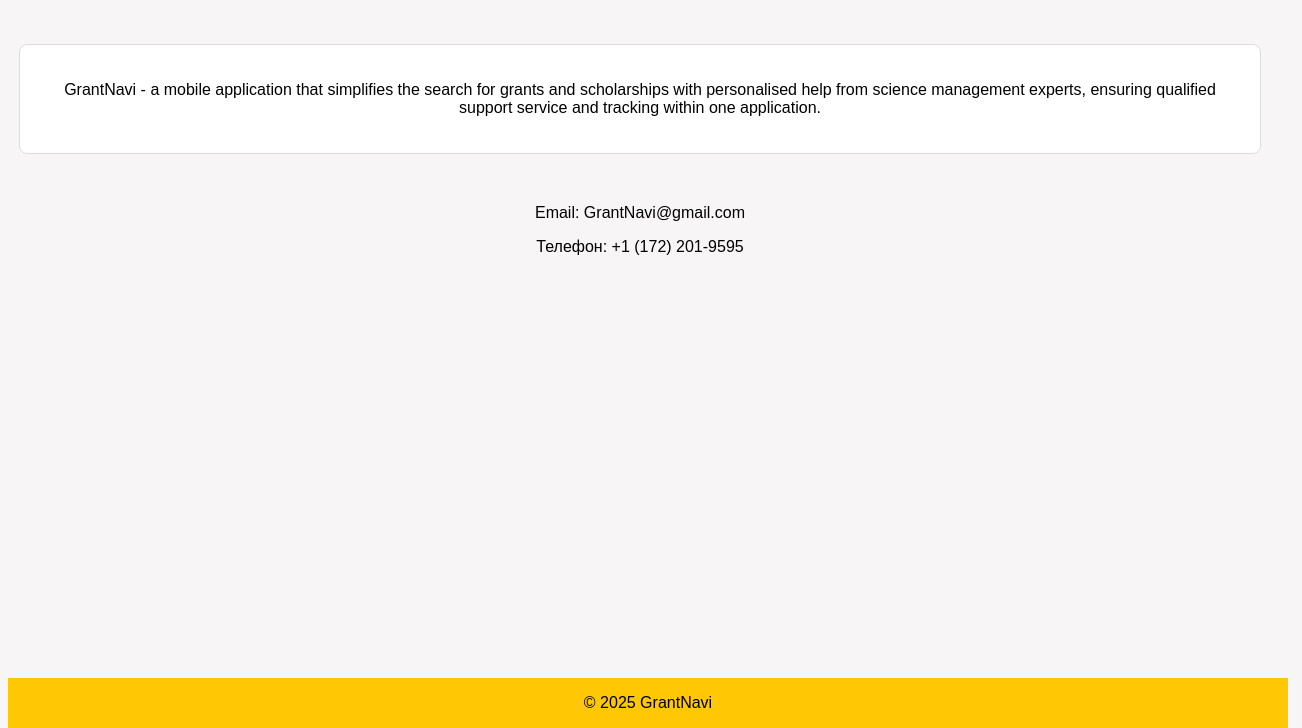
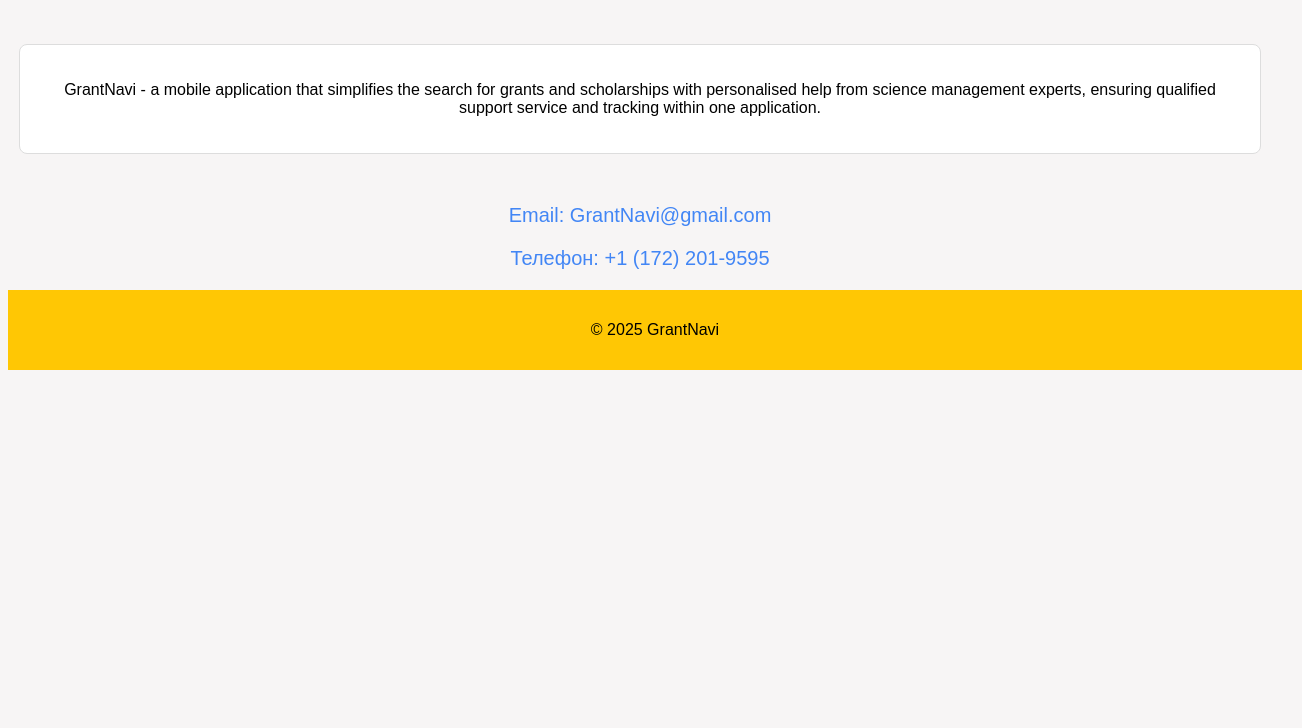
Before and after one commit to EkaterinaGrineva/grant-navi, a plain HTML site: page index.html in a window 1280 px wide. Shown: the part 72-800 px from the top of the page, 1302 px wide, since content can reach past the window. Drawn offline with Linux system fonts and the light colour scheme.

Commit message:
Update styles.css
added contact-info style and changed footer style

```diff
--- a/styles.css
+++ b/styles.css
@@ -4,10 +4,10 @@ body {
   text-align: center;
 }
 .header {
-    display: flex;
-    justify-content: space-between;
-    align-items: center;
-    padding: 15px;
+  display: flex;
+  justify-content: space-between;
+  align-items: center;
+  padding: 15px;
 }
 
 .header-left {
@@ -25,10 +25,17 @@ body {
     color: black;
 }
 
+.contact-info {
+  text-align: center;
+  margin: 20px 0;
+  font-size: 20px;
+  color: #4286F5;
+}
+
 .footer {
-    position: fixed;
-    width: 100%;
-    bottom: 0;
+
+width: 100%;
+padding: 15px;
 }
 
 
```
